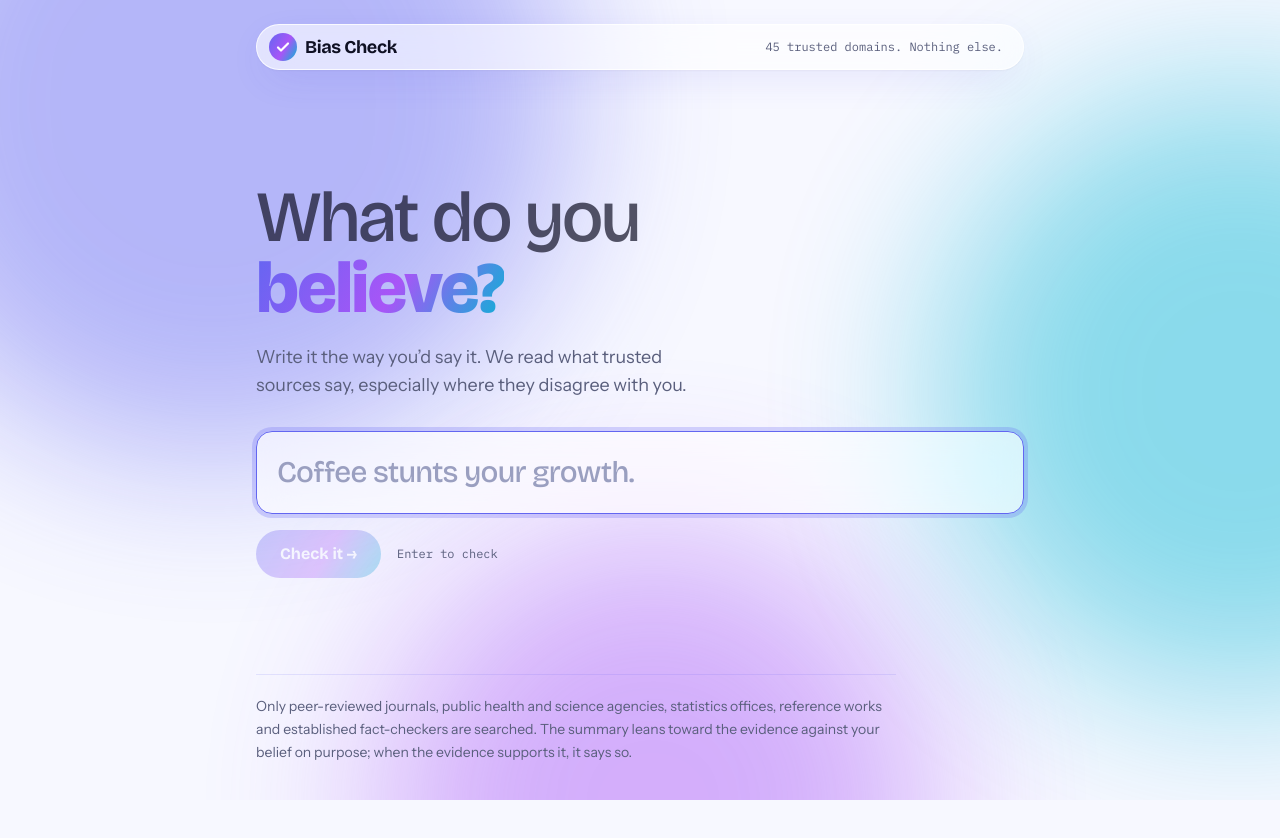
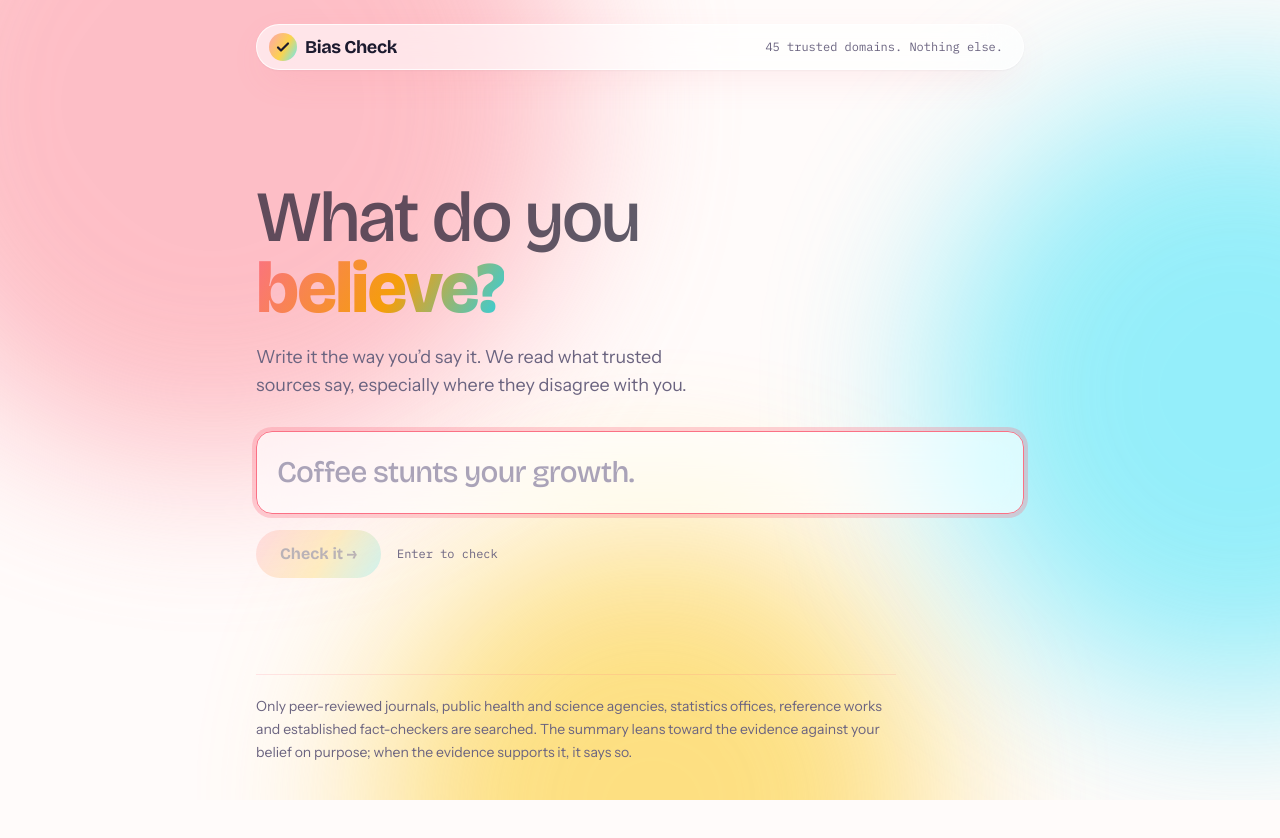
Before and after one commit to MarinaTkd/bias-check, a Next.js app in the folder bias-check/: page / in a window 1280 px wide. Shown: the top 838 px of the page. Built offline with nearby package versions, Linux system fonts and the light colour scheme.

Commit message:
style: pastel brand palette (pink, butter, ice blue)

```diff
--- a/bias-check/app/globals.css
+++ b/bias-check/app/globals.css
@@ -1,18 +1,20 @@
 @import "tailwindcss";
 
 :root {
-  --bg: #f7f8ff;
-  --fg: #0f1023;
-  --muted: #5a5f7d;
-  --faint: #9a9fc0;
-  --line: rgba(99, 102, 241, 0.14);
+  --bg: #fffbfa;
+  --fg: #1c1a2e;
+  --muted: #6b6480;
+  --faint: #aaa3b8;
+  --line: rgba(251, 113, 133, 0.16);
   --field: rgba(255, 255, 255, 0.55);
 
-  /* Brand gradient: indigo -> violet -> cyan. */
-  --brand-a: #6366f1;
-  --brand-b: #a855f7;
-  --brand-c: #06b6d4;
+  /* Brand: pastel pink -> butter -> ice blue. Blobs and surfaces use the pastels; text and
+     buttons use one notch deeper so they stay legible on white. */
+  --brand-a: #fda4af;
+  --brand-b: #fcd34d;
+  --brand-c: #67e8f9;
   --brand: linear-gradient(120deg, var(--brand-a), var(--brand-b) 55%, var(--brand-c));
+  --brand-deep: linear-gradient(120deg, #fb7185, #f59e0b 55%, #22d3ee);
 
   /* Background blobs default to the brand; a verdict recolours them. */
   --blob-1: var(--brand-a);
@@ -27,7 +29,7 @@
   --v-unverifiable: #6b7280;
 
   /* Set on <main> when a verdict lands. */
-  --v: var(--brand-a);
+  --v: #fb7185;
 }
 
 @theme inline {
@@ -49,7 +51,7 @@ body {
 }
 
 :focus-visible {
-  outline: 3px solid var(--brand-a);
+  outline: 3px solid #fb7185;
   outline-offset: 3px;
 }
 textarea:focus-visible {
@@ -71,7 +73,7 @@ textarea:focus-visible {
   position: absolute;
   border-radius: 50%;
   filter: blur(80px);
-  opacity: 0.45;
+  opacity: 0.7;
   transition: background 900ms ease;
   animation: drift 18s ease-in-out infinite alternate;
 }
@@ -109,11 +111,11 @@ textarea:focus-visible {
   backdrop-filter: blur(18px) saturate(1.4);
   -webkit-backdrop-filter: blur(18px) saturate(1.4);
   border: 1px solid rgba(255, 255, 255, 0.8);
-  box-shadow: 0 1px 2px rgba(15, 16, 35, 0.04), 0 12px 40px -12px rgba(79, 70, 229, 0.18);
+  box-shadow: 0 1px 2px rgba(28, 26, 46, 0.04), 0 12px 40px -12px rgba(251, 113, 133, 0.2);
 }
 
 .brand-text {
-  background: var(--brand);
+  background: var(--brand-deep);
   -webkit-background-clip: text;
   background-clip: text;
   color: transparent;
@@ -122,8 +124,8 @@ textarea:focus-visible {
   background: var(--brand);
 }
 .brand-ring:focus-within {
-  box-shadow: 0 0 0 4px color-mix(in srgb, var(--brand-a) 25%, transparent);
-  border-color: var(--brand-a);
+  box-shadow: 0 0 0 4px color-mix(in srgb, #fb7185 30%, transparent);
+  border-color: #fb7185;
 }
 
 /* Verdict block: gradient of the verdict colour with a matching glow. */
@@ -167,7 +169,7 @@ textarea:focus-visible {
 }
 
 .shimmer {
-  background: linear-gradient(90deg, rgba(99, 102, 241, 0.1) 0%, rgba(168, 85, 247, 0.22) 50%, rgba(99, 102, 241, 0.1) 100%);
+  background: linear-gradient(90deg, rgba(253, 164, 175, 0.25) 0%, rgba(252, 211, 77, 0.35) 50%, rgba(103, 232, 249, 0.25) 100%);
   background-size: 200% 100%;
   animation: shimmer 1.6s linear infinite;
 }
--- a/bias-check/app/page.tsx
+++ b/bias-check/app/page.tsx
@@ -76,7 +76,7 @@ export default function Page() {
       <div className="mx-auto w-full max-w-3xl">
         <header className="glass flex items-center justify-between rounded-full py-2 pl-3 pr-5">
           <Link href="/" className="flex items-center gap-2 font-display text-lg font-bold tracking-tight">
-            <span className="brand-bg grid size-7 place-items-center rounded-full text-white" aria-hidden>
+            <span className="brand-bg grid size-7 place-items-center rounded-full text-fg" aria-hidden>
               <svg width="14" height="14" viewBox="0 0 14 14" fill="none">
                 <path d="M2 7.5l3 3 7-7" stroke="currentColor" strokeWidth="2.2" strokeLinecap="round" strokeLinejoin="round" />
               </svg>
@@ -116,7 +116,7 @@ export default function Page() {
               <button
                 type="submit"
                 disabled={!ready}
-                className="brand-bg rounded-full px-6 py-3 font-display text-base font-bold text-white shadow-[0_10px_30px_-10px_rgba(99,102,241,0.7)] transition hover:scale-[1.03] hover:shadow-[0_14px_36px_-10px_rgba(99,102,241,0.8)] disabled:opacity-30 disabled:shadow-none disabled:hover:scale-100"
+                className="brand-bg rounded-full px-6 py-3 font-display text-base font-bold text-fg shadow-[0_10px_30px_-10px_rgba(251,113,133,0.6)] transition hover:scale-[1.03] hover:shadow-[0_14px_36px_-10px_rgba(251,113,133,0.7)] disabled:opacity-30 disabled:shadow-none disabled:hover:scale-100"
               >
                 Check it &rarr;
               </button>
@@ -161,7 +161,7 @@ export default function Page() {
             {error && (
               <div role="alert" className="mt-8">
                 <p className="text-lg">{error}</p>
-                <button onClick={reset} className="brand-bg mt-3 rounded-full px-5 py-2 font-display text-sm font-bold text-white">
+                <button onClick={reset} className="brand-bg mt-3 rounded-full px-5 py-2 font-display text-sm font-bold text-fg">
                   Try another belief
                 </button>
               </div>
@@ -234,7 +234,7 @@ export default function Page() {
 
                 <button
                   onClick={reset}
-                  className="brand-bg mt-12 rounded-full px-6 py-3 font-display text-base font-bold text-white shadow-[0_10px_30px_-10px_rgba(99,102,241,0.7)] transition hover:scale-[1.03]"
+                  className="brand-bg mt-12 rounded-full px-6 py-3 font-display text-base font-bold text-fg shadow-[0_10px_30px_-10px_rgba(251,113,133,0.6)] transition hover:scale-[1.03]"
                 >
                   Check another belief
                 </button>
```
